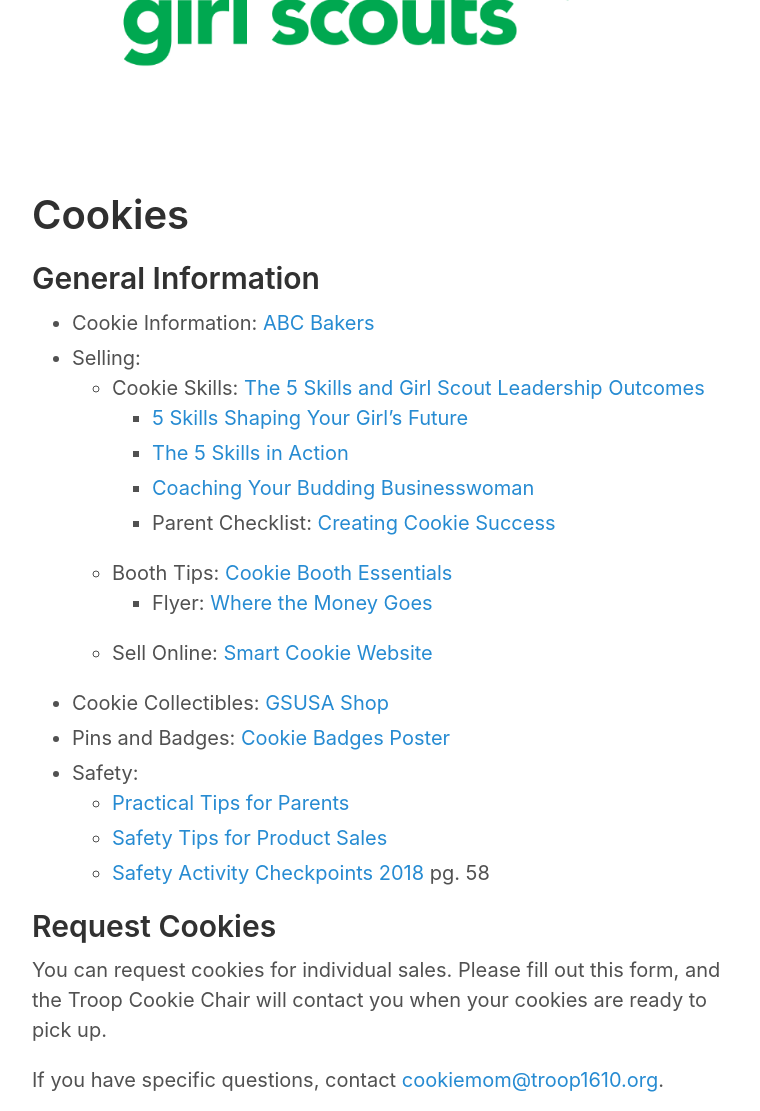
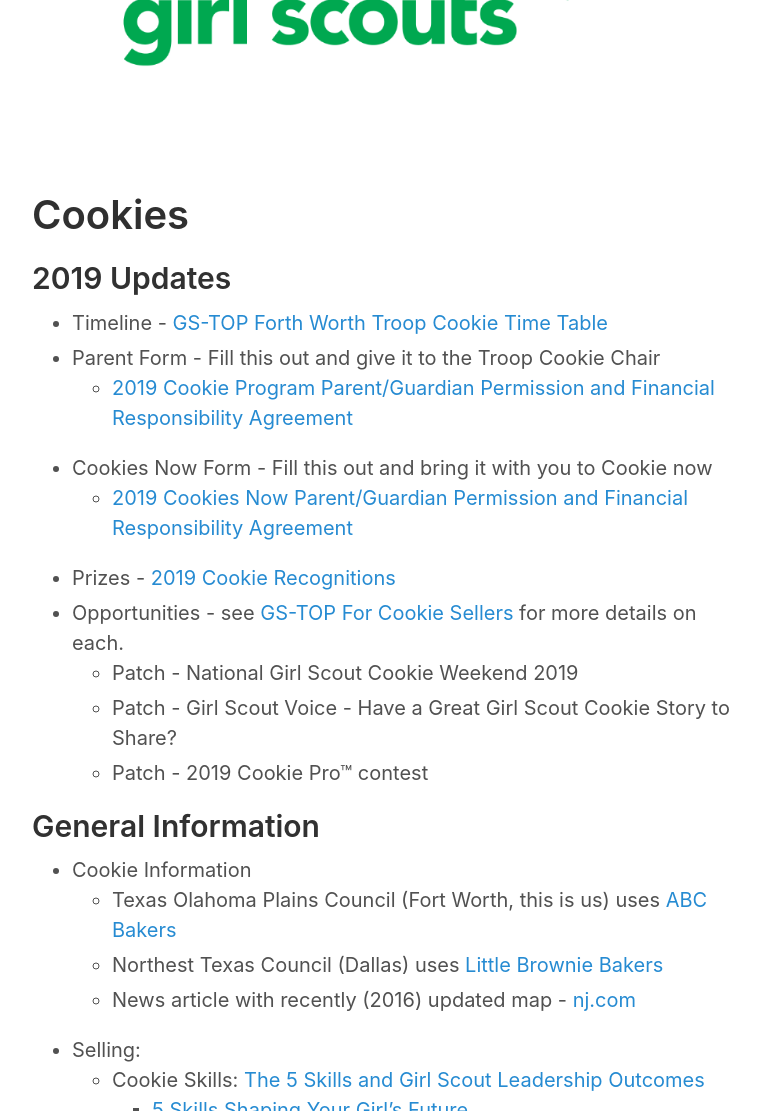
Before and after one commit to Troop1610/troop1610.github.io, a Jekyll site: the page built from cookies.md, in a window 1280 px wide and 1400 px high, scrolled down 235 px, cut to the strip 0-1111 px from the top of the window. Shown: the whole strip, without its empty margins (258-1018 px from the left). Built offline with Jekyll 4.4.1, drawn with Linux system fonts in a browser that asks for light colours; some of the changed text lies outside the part shown.

Commit message:
add 2019 specific information

```diff
--- a/cookies.md
+++ b/cookies.md
@@ -3,9 +3,25 @@
 title: Cookies
 ---
 
+## 2019 Updates
+
+- Timeline - [GS-TOP Forth Worth Troop Cookie Time Table](https://www.gs-top.org/content/dam/girlscouts-gs-top/cookies-2019/2019%20Fort%20Worth%20%20Troop%20Cookie%20Time%20Table.pdf)
+- Parent Form - Fill this out and give it to the Troop Cookie Chair
+  - [2019 Cookie Program Parent/Guardian Permission and Financial Responsibility Agreement](https://www.gs-top.org/content/dam/girlscouts-gs-top/cookies-2019/2019%20Parent%20Permission%20and%20Financial%20Responsibility%20Agreement%20Cookie%20%20-%20Abilene%20FW%20Lubbock.pdf)
+- Cookies Now Form - Fill this out and bring it with you to Cookie now
+  - [2019 Cookies Now Parent/Guardian Permission and Financial Responsibility Agreement](https://www.gs-top.org/content/dam/girlscouts-gs-top/cookies-2019/2019%20Cookies%20Now!%20%20Permission%20Agreement.pdf)
+- Prizes - [2019 Cookie Recognitions](https://www.gs-top.org/content/dam/girlscouts-gs-top/cookies-2019/2019%20Cookie%20Recognitions-All%20Areas.jpg)
+- Opportunities - see [GS-TOP For Cookie Sellers](https://www.gs-top.org/en/cookies/for-cookie-sellers.html) for more details on each.
+  - Patch - National Girl Scout Cookie Weekend 2019
+  - Patch - Girl Scout Voice - Have a Great Girl Scout Cookie Story to Share?
+  - Patch - 2019 Cookie Pro™ contest
+
 ## General Information
 
-- Cookie Information: [ABC Bakers](https://www.abcbakers.com)
+- Cookie Information
+  - Texas Olahoma Plains Council (Fort Worth, this is us) uses [ABC Bakers](https://www.abcbakers.com)
+  - Northest Texas Council (Dallas) uses [Little Brownie Bakers](http://www.littlebrowniebakers.com)
+  - News article with recently (2016) updated map - [nj.com](https://www.nj.com/entertainment/index.ssf/2016/03/why_new_jersey_is_the_best_place_to_buy_girl_scout.html)
 - Selling:
   - Cookie Skills: [The 5 Skills and Girl Scout Leadership Outcomes](https://www.girlscouts.org/program/gs_cookies/pdf/2012_5_skills_and_gs_leadership_outcomes.pdf)
     - [5 Skills Shaping Your Girl's Future](https://www.girlscouts.org/program/gs_cookies/pdf/2012_5_skills_shaping_your_girls_future.pdf)
@@ -16,7 +32,9 @@
     - Flyer: [Where the Money Goes](https://www.girlscouts.org/content/dam/girlscouts-gsusa/forms-and-documents/cookie/Resources/2018_MarComm_CookieInfographic_Flyer_5x7(1).pdf)
   - Sell Online: [Smart Cookie Website](https://www.abcsmartcookies.com)
 - Cookie Collectibles: [GSUSA Shop](https://www.girlscoutshop.com/GIFTS/COOKIE-TIME-COLLECTIBLES)
-- Pins and Badges: [Cookie Badges Poster](https://www.girlscouts.org/content/dam/girlscouts-gsusa/forms-and-documents/cookie/Resources/GSUSA_GSM_Cookie-Badges_Poster_24x36_18.pdf)
+- Pins and Badges
+  - [Cookie Badges Poster](https://www.girlscouts.org/content/dam/girlscouts-gsusa/forms-and-documents/cookie/Resources/GSUSA_GSM_Cookie-Badges_Poster_24x36_18.pdf)
+  - [Badges - Cookie and Financial Literacy](https://www.gs-top.org/content/dam/girlscouts-gs-top/cookies-2019/Badges%20-%20Cookies%20and%20Financial%20Literacy%20WEB.pdf)
 - Safety:
   - [Practical Tips for Parents](https://www.girlscouts.org/program/gs_cookies/pdf/2010_practical_tips_for_parents.pdf)
   - [Safety Tips for Product Sales](https://www.girlscouts.org/content/dam/girlscouts-gsusa/forms-and-documents/cookie/Resources/Safety%20Tips%20Updated%20Aug%202014%20Final.pdf)
```
